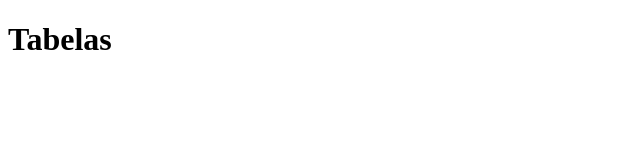
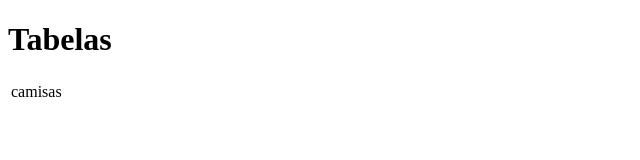
Before and after one commit to Wandersonwan/aula-tabela, a plain HTML site: page index.html in a window 1280 px wide. Shown: the full height of the page, 0-640 px from the left. Drawn offline with Linux system fonts and the light colour scheme.

Commit message:
trocado de calça jeans

```diff
--- a/index.html
+++ b/index.html
@@ -9,6 +9,7 @@
 <body>
     <h1>Tabelas</h1>
     <table>
+        <td>camisas</td>
 
     </table>
 </body>
```
